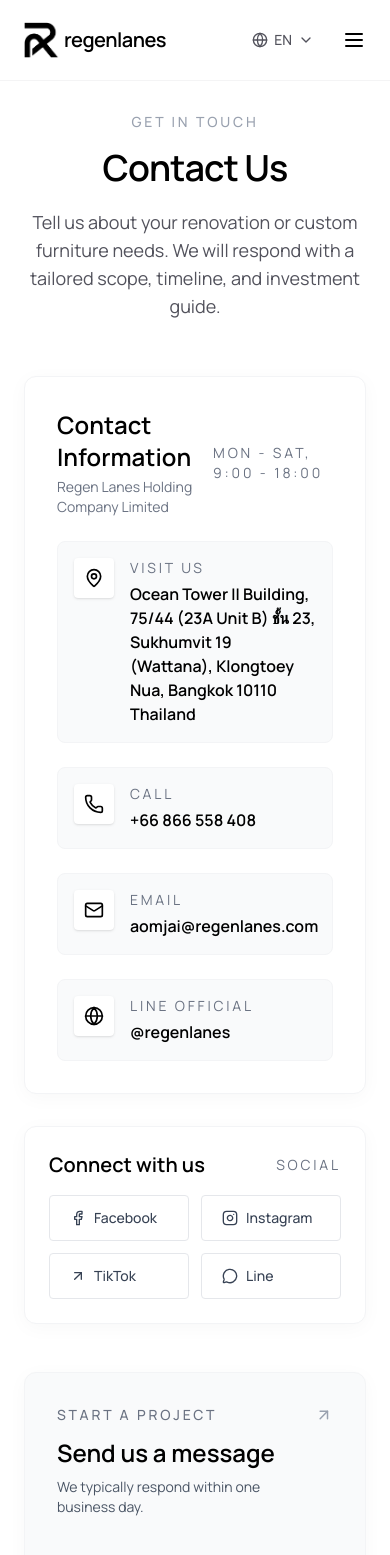
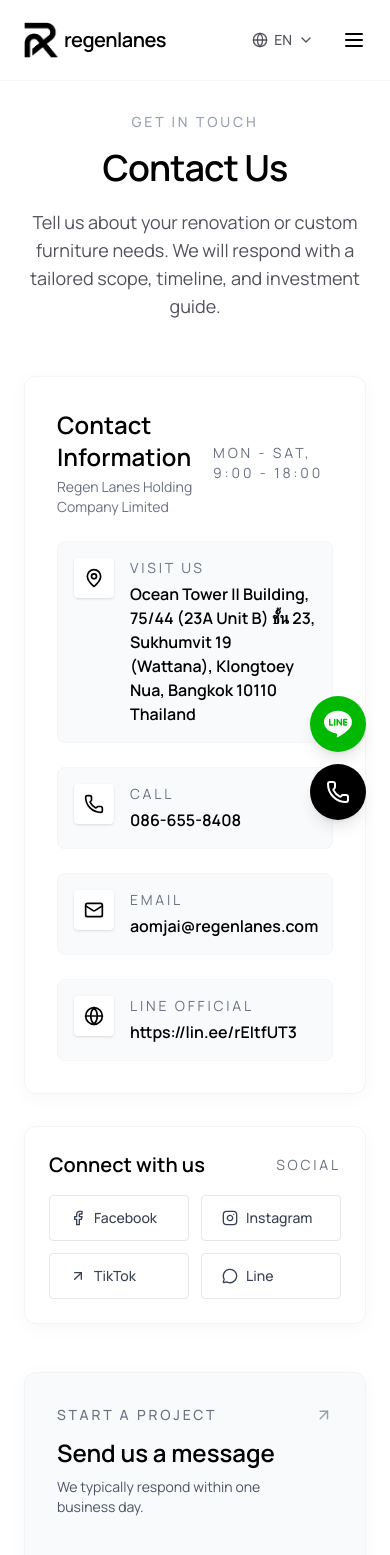
Before and after one commit to nexmindit/interior-website, a Next.js app: page /en/contactus in a window 390 px wide. Shown: the top 1555 px of the page. Built offline with nearby package versions, Linux system fonts and the light colour scheme.

Commit message:
feat: Implement floating contact buttons and update footer social links

```diff
--- a/app/[locale]/contactus/page.tsx
+++ b/app/[locale]/contactus/page.tsx
@@ -1,5 +1,6 @@
 "use client";
 
+import React from "react";
 import Navbar from "../../components/Navbar";
 import { useTranslations } from "next-intl";
 import {
@@ -14,10 +15,30 @@ import {
 } from "lucide-react";
 
 const socialLinks = [
-	{ label: "Facebook", href: "https://facebook.com", icon: Facebook, hover: "hover:border-[#1877F2] hover:text-[#1877F2]" },
-	{ label: "Instagram", href: "https://instagram.com", icon: Instagram, hover: "hover:border-[#E4405F] hover:text-[#E4405F]" },
-	{ label: "TikTok", href: "https://www.tiktok.com", icon: ArrowUpRight, hover: "hover:border-black hover:text-black" },
-	{ label: "Line", href: "https://line.me/en/", icon: MessageCircle, hover: "hover:border-[#00B900] hover:text-[#00B900]" },
+  {
+    label: "Facebook",
+    href: "https://facebook.com",
+    icon: Facebook,
+    hover: "hover:border-[#1877F2] hover:text-[#1877F2]",
+  },
+  {
+    label: "Instagram",
+    href: "https://instagram.com",
+    icon: Instagram,
+    hover: "hover:border-[#E4405F] hover:text-[#E4405F]",
+  },
+  {
+    label: "TikTok",
+    href: "https://www.tiktok.com",
+    icon: ArrowUpRight,
+    hover: "hover:border-black hover:text-black",
+  },
+  {
+    label: "Line",
+    href: "https://lin.ee/rEItfUT3",
+    icon: MessageCircle,
+    hover: "hover:border-[#00B900] hover:text-[#00B900]",
+  },
 ];
 
 export default function ContactPage() {
@@ -26,13 +47,14 @@ export default function ContactPage() {
   const contactDetails = [
     {
       labelKey: "visitUs",
-			value: "Ocean Tower II Building, 75/44 (23A Unit B) ชั้น 23, Sukhumvit 19 (Wattana), Klongtoey Nua, Bangkok 10110 Thailand",
+      value:
+        "Ocean Tower II Building, 75/44 (23A Unit B) ชั้น 23, Sukhumvit 19 (Wattana), Klongtoey Nua, Bangkok 10110 Thailand",
       icon: MapPin,
     },
     {
       labelKey: "call",
-			value: "+66 866 558 408",
-			href: "tel:+66866558408",
+      value: "086-655-8408",
+      href: "tel:0866558408",
       icon: Phone,
     },
     {
@@ -43,8 +65,8 @@ export default function ContactPage() {
     },
     {
       labelKey: "lineOfficial",
-			value: "@regenlanes",
-			href: "https://line.me/en/",
+      value: "https://lin.ee/rEItfUT3",
+      href: "https://lin.ee/rEItfUT3",
       icon: Globe,
     },
   ];
@@ -56,11 +78,13 @@ export default function ContactPage() {
       <main className="pt-28 pb-20">
         <section className="px-6 md:px-12">
           <div className="mx-auto max-w-5xl text-center">
-						<p className="text-sm uppercase tracking-[0.2em] text-gray-400 font-medium">{t("getInTouch")}</p>
-						<h1 className="mt-4 text-4xl md:text-6xl font-semibold tracking-tight">{t("title")}</h1>
-						<p className="mt-5 text-lg text-zinc-600">
-							{t("description")}
+            <p className="text-sm uppercase tracking-[0.2em] text-gray-400 font-medium">
+              {t("getInTouch")}
             </p>
+            <h1 className="mt-4 text-4xl md:text-6xl font-semibold tracking-tight">
+              {t("title")}
+            </h1>
+            <p className="mt-5 text-lg text-zinc-600">{t("description")}</p>
           </div>
         </section>
 
@@ -70,14 +94,21 @@ export default function ContactPage() {
               <div className="rounded-xl border border-gray-100 bg-white p-8 shadow-[0_4px_20px_rgba(0,0,0,0.03)]">
                 <div className="flex items-center justify-between gap-4">
                   <div>
-										<h2 className="text-2xl font-semibold">{t("contactInfo")}</h2>
-										<p className="mt-1 text-sm text-gray-500">{t("companyName")}</p>
+                    <h2 className="text-2xl font-semibold">
+                      {t("contactInfo")}
+                    </h2>
+                    <p className="mt-1 text-sm text-gray-500">
+                      {t("companyName")}
+                    </p>
                   </div>
-									<span className="text-sm uppercase tracking-[0.2em] text-gray-500">{t("hours")}</span>
+                  <span className="text-sm uppercase tracking-[0.2em] text-gray-500">
+                    {t("hours")}
+                  </span>
                 </div>
 
                 <div className="mt-6 space-y-6">
-									{contactDetails.map(({ labelKey, value, href, icon: Icon }) => (
+                  {contactDetails.map(
+                    ({ labelKey, value, href, icon: Icon }) => (
                       <div
                         key={labelKey}
                         className="flex items-start gap-4 rounded-lg border border-gray-100 bg-gray-50 px-4 py-4"
@@ -86,24 +117,36 @@ export default function ContactPage() {
                           <Icon className="h-5 w-5" />
                         </div>
                         <div>
-												<p className="text-sm uppercase tracking-[0.2em] text-gray-500">{t(labelKey)}</p>
+                          <p className="text-sm uppercase tracking-[0.2em] text-gray-500">
+                            {t(labelKey)}
+                          </p>
                           {href ? (
-													<a href={href} className="mt-1 inline-block text-base font-semibold hover:text-gray-600 transition-colors">
+                            <a
+                              href={href}
+                              className="mt-1 inline-block text-base font-semibold hover:text-gray-600 transition-colors"
+                            >
                               {value}
                             </a>
                           ) : (
-													<p className="mt-1 text-base font-semibold">{value}</p>
+                            <p className="mt-1 text-base font-semibold">
+                              {value}
+                            </p>
                           )}
                         </div>
                       </div>
-									))}
+                    ),
+                  )}
                 </div>
               </div>
 
               <div className="rounded-xl border border-gray-100 bg-white p-6 shadow-[0_4px_20px_rgba(0,0,0,0.03)]">
                 <div className="flex items-center justify-between">
-									<h3 className="text-xl font-semibold">{t("connectWithUs")}</h3>
-									<span className="text-sm uppercase tracking-[0.2em] text-gray-500">{t("social")}</span>
+                  <h3 className="text-xl font-semibold">
+                    {t("connectWithUs")}
+                  </h3>
+                  <span className="text-sm uppercase tracking-[0.2em] text-gray-500">
+                    {t("social")}
+                  </span>
                 </div>
                 <div className="mt-4 grid grid-cols-2 gap-3 sm:grid-cols-4">
                   {socialLinks.map(({ label, href, icon: Icon, hover }) => (
@@ -125,29 +168,52 @@ export default function ContactPage() {
             <div className="rounded-xl border border-gray-100 bg-gray-50 p-8 shadow-[0_4px_20px_rgba(0,0,0,0.03)]">
               <div className="flex items-start justify-between">
                 <div>
-									<p className="text-sm uppercase tracking-[0.2em] text-gray-500 font-medium">{t("startProject")}</p>
-									<h3 className="mt-3 text-2xl font-semibold">{t("sendUsMessage")}</h3>
-									<p className="mt-2 text-sm text-gray-600">{t("respondTime")}</p>
+                  <p className="text-sm uppercase tracking-[0.2em] text-gray-500 font-medium">
+                    {t("startProject")}
+                  </p>
+                  <h3 className="mt-3 text-2xl font-semibold">
+                    {t("sendUsMessage")}
+                  </h3>
+                  <p className="mt-2 text-sm text-gray-600">
+                    {t("respondTime")}
+                  </p>
                 </div>
                 <ArrowUpRight className="h-5 w-5 text-gray-400" />
               </div>
 
-							<form className="mt-8 space-y-6">
+              <form
+                action="https://formsubmit.co/aomjai@regenlanes.com"
+                method="POST"
+                className="mt-8 space-y-6"
+              >
+                <input
+                  type="hidden"
+                  name="_subject"
+                  value="New Contact Form Submission - Regenlanes"
+                />
+                <input type="hidden" name="_captcha" value="false" />
+                <input type="hidden" name="_template" value="table" />
                 <div className="grid grid-cols-1 gap-6 md:grid-cols-2">
                   <div className="space-y-2">
-										<label className="text-sm uppercase tracking-[0.2em] text-gray-500">{t("name")}</label>
+                    <label className="text-sm uppercase tracking-[0.2em] text-gray-500">
+                      {t("name")}
+                    </label>
                     <input
                       type="text"
                       name="name"
+                      required
                       placeholder={t("yourName")}
                       className="w-full border-b border-gray-300 bg-transparent pb-3 text-sm outline-none transition focus:border-black"
                     />
                   </div>
                   <div className="space-y-2">
-										<label className="text-sm uppercase tracking-[0.2em] text-gray-500">{t("emailLabel")}</label>
+                    <label className="text-sm uppercase tracking-[0.2em] text-gray-500">
+                      {t("emailLabel")}
+                    </label>
                     <input
                       type="email"
                       name="email"
+                      required
                       placeholder={t("emailPlaceholder")}
                       className="w-full border-b border-gray-300 bg-transparent pb-3 text-sm outline-none transition focus:border-black"
                     />
@@ -155,7 +221,9 @@ export default function ContactPage() {
                 </div>
 
                 <div className="space-y-2">
-									<label className="text-sm uppercase tracking-[0.2em] text-gray-500">{t("subject")}</label>
+                  <label className="text-sm uppercase tracking-[0.2em] text-gray-500">
+                    {t("subject")}
+                  </label>
                   <input
                     type="text"
                     name="subject"
@@ -165,7 +233,9 @@ export default function ContactPage() {
                 </div>
 
                 <div className="space-y-2">
-									<label className="text-sm uppercase tracking-[0.2em] text-gray-500">{t("message")}</label>
+                  <label className="text-sm uppercase tracking-[0.2em] text-gray-500">
+                    {t("message")}
+                  </label>
                   <textarea
                     name="message"
                     rows={4}
@@ -175,7 +245,7 @@ export default function ContactPage() {
                 </div>
 
                 <button
-									type="button"
+                  type="submit"
                   className="w-full bg-black py-4 text-xs font-semibold uppercase tracking-[0.25em] text-white transition hover:bg-gray-800"
                 >
                   {t("sendMessage")}
@@ -197,7 +267,6 @@ export default function ContactPage() {
             ></iframe>
           </div>
         </section>
-
       </main>
     </div>
   );
--- a/app/[locale]/layout.tsx
+++ b/app/[locale]/layout.tsx
@@ -1,5 +1,6 @@
 import type { Metadata } from "next";
 import Footer from "../components/Footer";
+import FloatingButtons from "../components/FloatingButtons";
 import { NextIntlClientProvider } from "next-intl";
 import { getMessages, setRequestLocale } from "next-intl/server";
 
@@ -19,12 +20,12 @@ export const metadata: Metadata = {
 };
 
 export async function generateStaticParams() {
-  return [{ locale: 'en' }, { locale: 'th' }];
+  return [{ locale: "en" }, { locale: "th" }];
 }
 
 export default async function LocaleLayout({
   children,
-  params
+  params,
 }: {
   children: React.ReactNode;
   params: Promise<{ locale: string }>;
@@ -37,6 +38,7 @@ export default async function LocaleLayout({
     <NextIntlClientProvider messages={messages}>
       {children}
       <Footer />
+      <FloatingButtons />
     </NextIntlClientProvider>
   );
 }
--- /dev/null
+++ b/app/components/FloatingButtons.tsx
@@ -0,0 +1,39 @@
+"use client";
+
+import { Phone } from "lucide-react";
+
+const LINE_URL = "https://lin.ee/rEItfUT3";
+const PHONE_NUMBER = "0866558408";
+
+export default function FloatingButtons() {
+  return (
+    <div className="fixed bottom-6 right-6 z-50 flex flex-col gap-3">
+      {/* LINE Button */}
+      <a
+        href={LINE_URL}
+        target="_blank"
+        rel="noopener noreferrer"
+        className="flex h-14 w-14 items-center justify-center rounded-full bg-[#00B900] text-white shadow-lg transition-all hover:scale-110 hover:shadow-xl"
+        aria-label="Contact us on LINE"
+      >
+        <svg
+          xmlns="http://www.w3.org/2000/svg"
+          viewBox="0 0 24 24"
+          fill="currentColor"
+          className="h-7 w-7"
+        >
+          <path d="M19.365 9.863c.349 0 .63.285.63.631 0 .345-.281.63-.63.63H17.61v1.125h1.755c.349 0 .63.283.63.63 0 .344-.281.629-.63.629h-2.386c-.345 0-.627-.285-.627-.629V8.108c0-.345.282-.63.627-.63h2.386c.349 0 .63.285.63.63 0 .349-.281.63-.63.63H17.61v1.125h1.755zm-3.855 3.016c0 .27-.174.51-.432.596-.064.021-.133.031-.199.031-.211 0-.391-.09-.51-.25l-2.443-3.317v2.94c0 .344-.279.629-.631.629-.346 0-.626-.285-.626-.629V8.108c0-.27.173-.51.43-.595.06-.023.136-.033.194-.033.195 0 .375.104.495.254l2.462 3.33V8.108c0-.345.282-.63.63-.63.345 0 .63.285.63.63v4.771zm-5.741 0c0 .344-.282.629-.631.629-.345 0-.627-.285-.627-.629V8.108c0-.345.282-.63.627-.63.349 0 .631.285.631.63v4.771zm-2.466.629H4.917c-.345 0-.63-.285-.63-.629V8.108c0-.345.285-.63.63-.63.349 0 .63.285.63.63v4.141h1.756c.348 0 .629.283.629.63 0 .344-.281.629-.629.629M24 10.314C24 4.943 18.615.572 12 .572S0 4.943 0 10.314c0 4.811 4.27 8.842 10.035 9.608.391.082.923.258 1.058.59.12.301.079.766.038 1.08l-.164 1.02c-.045.301-.24 1.186 1.049.645 1.291-.539 6.916-4.078 9.436-6.975C23.176 14.393 24 12.458 24 10.314" />
+        </svg>
+      </a>
+
+      {/* Call Button */}
+      <a
+        href={`tel:${PHONE_NUMBER}`}
+        className="flex h-14 w-14 items-center justify-center rounded-full bg-black text-white shadow-lg transition-all hover:scale-110 hover:shadow-xl"
+        aria-label="Call us"
+      >
+        <Phone className="h-6 w-6" />
+      </a>
+    </div>
+  );
+}
--- a/app/components/Footer.tsx
+++ b/app/components/Footer.tsx
@@ -4,9 +4,10 @@ import Image from "next/image";
 import { useTranslations } from "next-intl";
 
 const socialLinks = [
-  { labelKey: "Instagram", href: "#" },
-  { labelKey: "Facebook", href: "#" },
-  { labelKey: "TikTok", href: "#" },
+  { labelKey: "Instagram", href: "https://instagram.com" },
+  { labelKey: "Facebook", href: "https://facebook.com" },
+  { labelKey: "TikTok", href: "https://www.tiktok.com" },
+  { labelKey: "Line", href: "https://lin.ee/rEItfUT3" },
 ];
 
 export default function Footer() {
@@ -31,7 +32,11 @@ export default function Footer() {
 
         <div className="flex gap-6">
           {socialLinks.map((link) => (
-            <a key={link.labelKey} href={link.href} className="transition hover:text-black">
+            <a
+              key={link.labelKey}
+              href={link.href}
+              className="transition hover:text-black"
+            >
               {link.labelKey}
             </a>
           ))}
```
Also changed, not shown: app/[locale]/page.tsx (+109 -36 lines). Lines whose indentation alone changed are shown as unchanged.
